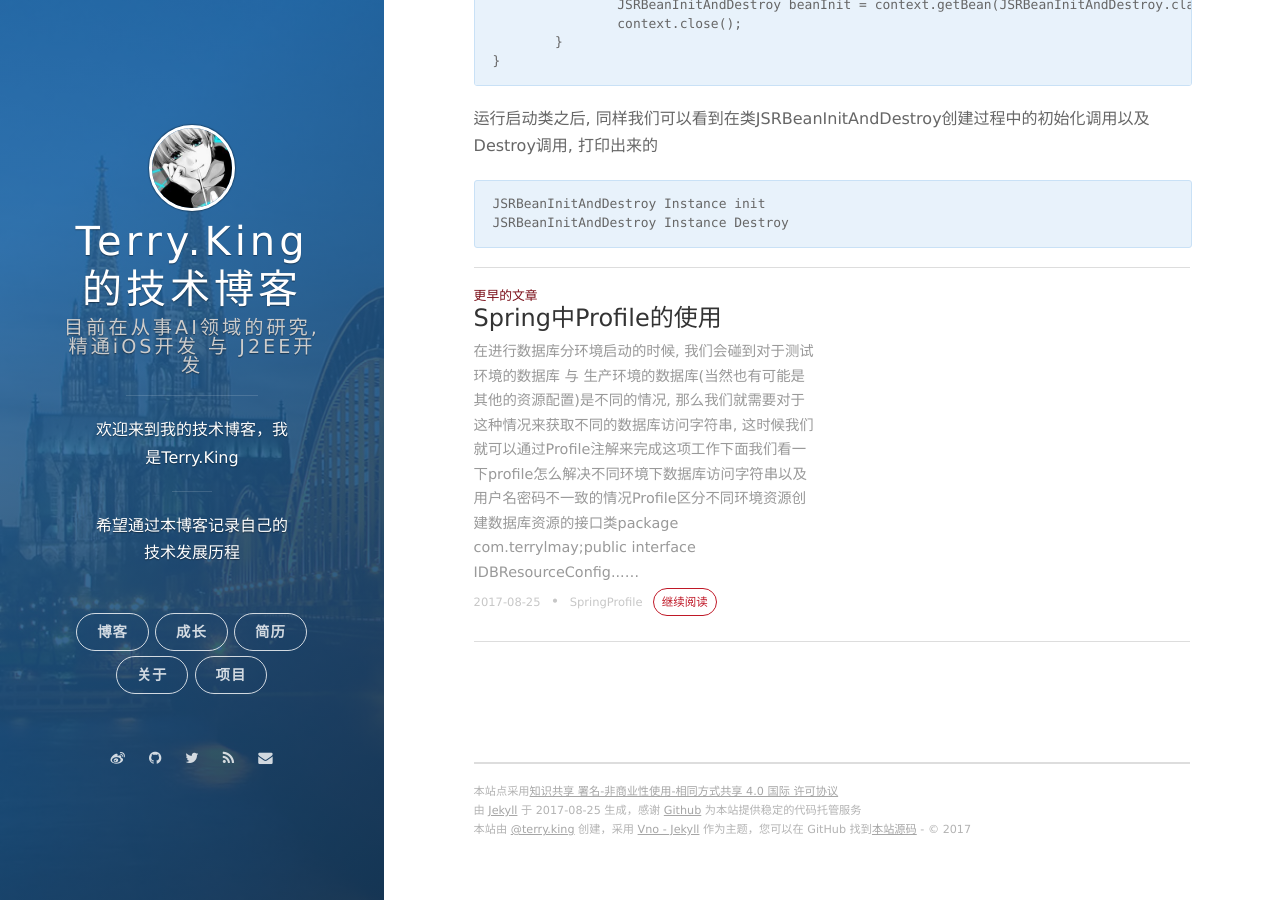
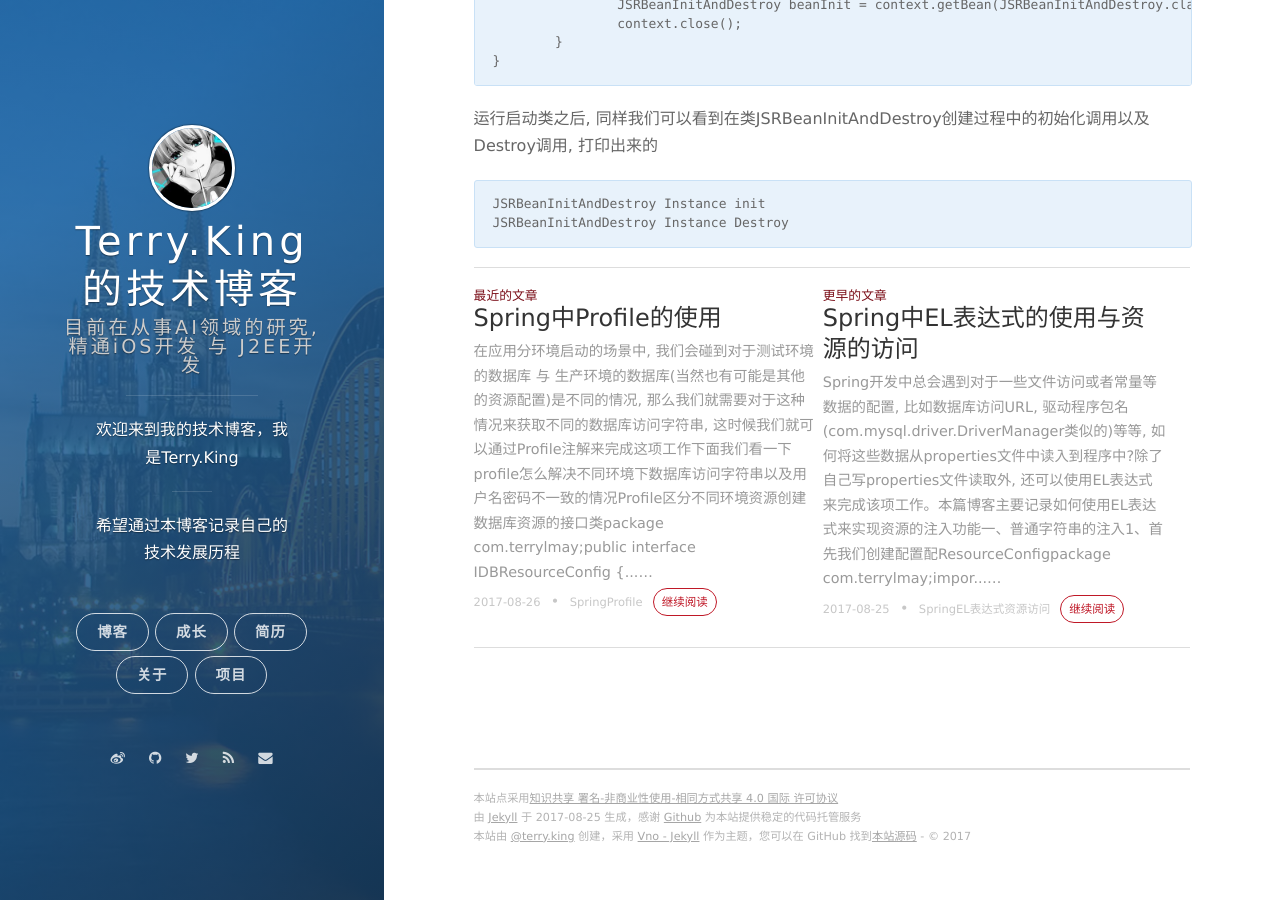
Before and after one commit to terryKing1992/terryKing1992.github.io, a Jekyll site: the page built from _posts/2017-08-26-spring-bean-lifestyle.md, in a window 1280 px wide and 900 px high, scrolled down 2308 px. Built offline with Jekyll 4.4.1, drawn with Linux system fonts in a browser that asks for light colours; nearby versions of some CDN libraries; comment, search, counter and statistics services are not loaded.

Commit message:
修改文章创建时间

```diff
--- a/_posts/2017-08-25-spring-profile-example.md
+++ b/_posts/2017-08-25-spring-profile-example.md
@@ -1,11 +1,11 @@
 ---
 layout: post
 title: Spring中Profile的使用
-date: 2017-08-25 22:35:37
+date: 2017-08-26 11:06:37
 tags: [Spring, Profile]
 ---
 
-在进行数据库分环境启动的时候, 我们会碰到对于测试环境的数据库 与 生产环境的数据库(当然也有可能是其他的资源配置)是不同的情况, 那么我们就需要对于这种情况来获取不同的数据库访问字符串, 这时候我们就可以通过Profile注解来完成这项工作
+在应用分环境启动的场景中, 我们会碰到对于测试环境的数据库 与 生产环境的数据库(当然也有可能是其他的资源配置)是不同的情况, 那么我们就需要对于这种情况来获取不同的数据库访问字符串, 这时候我们就可以通过Profile注解来完成这项工作
 
 下面我们看一下profile怎么解决不同环境下数据库访问字符串以及用户名密码不一致的情况
 
```
